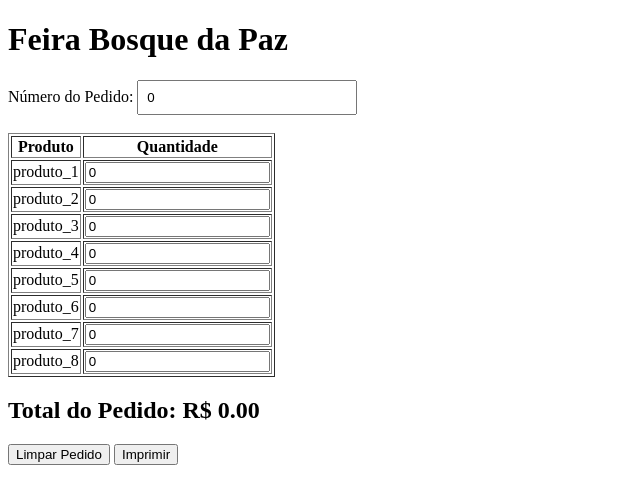
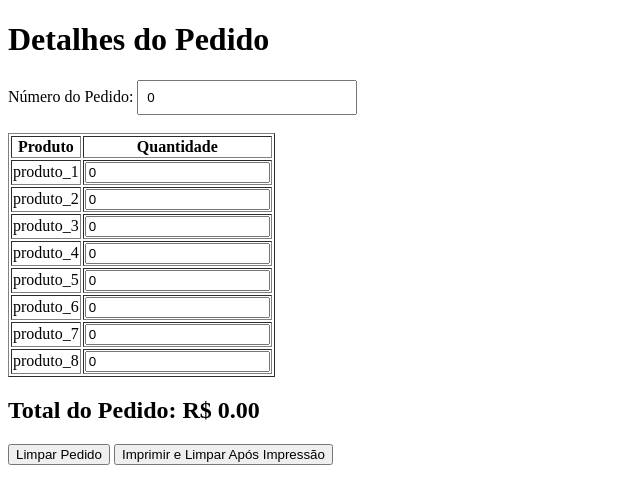
Before and after one commit to paulosandim/feiras-nami, a Flask app: page / in a window 1280 px wide. Shown: the top 504 px of the page, without its empty margins (0-640 px from the left). Run offline with Flask 3, Linux system fonts and the light colour scheme.

Commit message:
corrige campos vazios após impressão

```diff
--- a/templates/pedido.html
+++ b/templates/pedido.html
@@ -1,9 +1,9 @@
 <!DOCTYPE html>
-<html lang="en">
+<html lang="pt-br">
 <head>
     <meta charset="UTF-8">
     <meta name="viewport" content="width=device-width, initial-scale=1.0">
-    <title>Detalhes do Pedido</title>
+    <title>Nami Street Food</title>
     <style>
         .input-numero-pedido {
             width: 200px; /* Define a largura do campo */
@@ -27,7 +27,7 @@
         function limparPedido() {
             const inputs = document.querySelectorAll('input[type="number"]');
             inputs.forEach(input => {
-                input.value = '';
+                input.value = '0'; // Define o valor dos campos como 0
             });
             document.getElementById('total_pedido').innerText = 'R$ 0.00';
         }
@@ -55,7 +55,7 @@
     </script>
 </head>
 <body>
-    <h1>Feira Bosque da Paz</h1>
+    <h1>Detalhes do Pedido</h1>
     <form action="#" method="post">
         <label for="numero_pedido">Número do Pedido:</label>
         <input type="number" id="numero_pedido" name="numero_pedido" min="1" value="{{ pedido.numero }}" class="input-numero-pedido">
@@ -81,7 +81,7 @@
         </table>
         <h2>Total do Pedido: <span id="total_pedido">R$ 0.00</span></h2>
         <button type="button" onclick="limparPedido()">Limpar Pedido</button>
-        <button type="button" onclick="imprimirEliminar()">Imprimir</button>
+        <button type="button" onclick="imprimirEliminar()">Imprimir e Limpar Após Impressão</button>
     </form>
 </body>
 </html>
```
Also changed, not shown: README.md.
